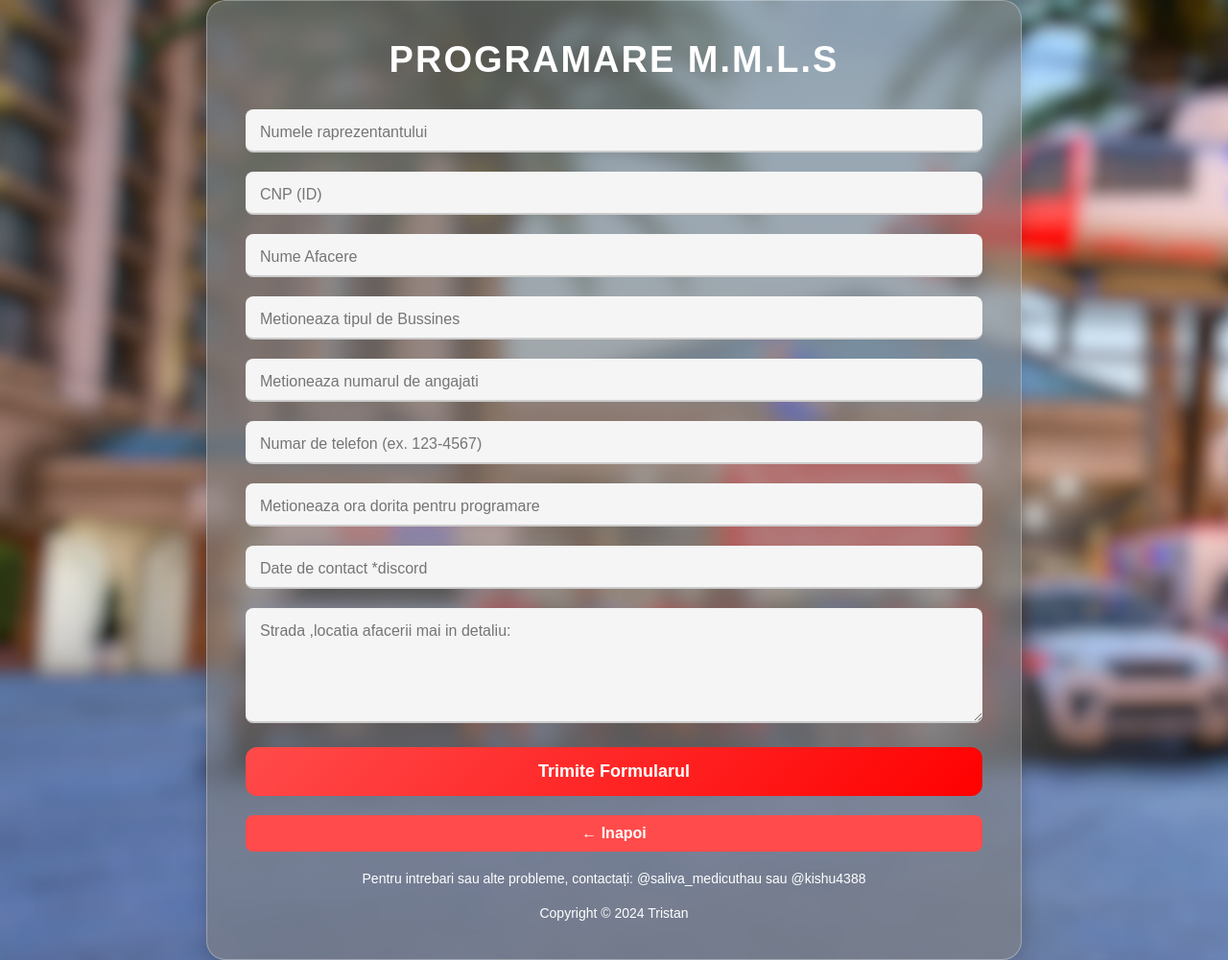
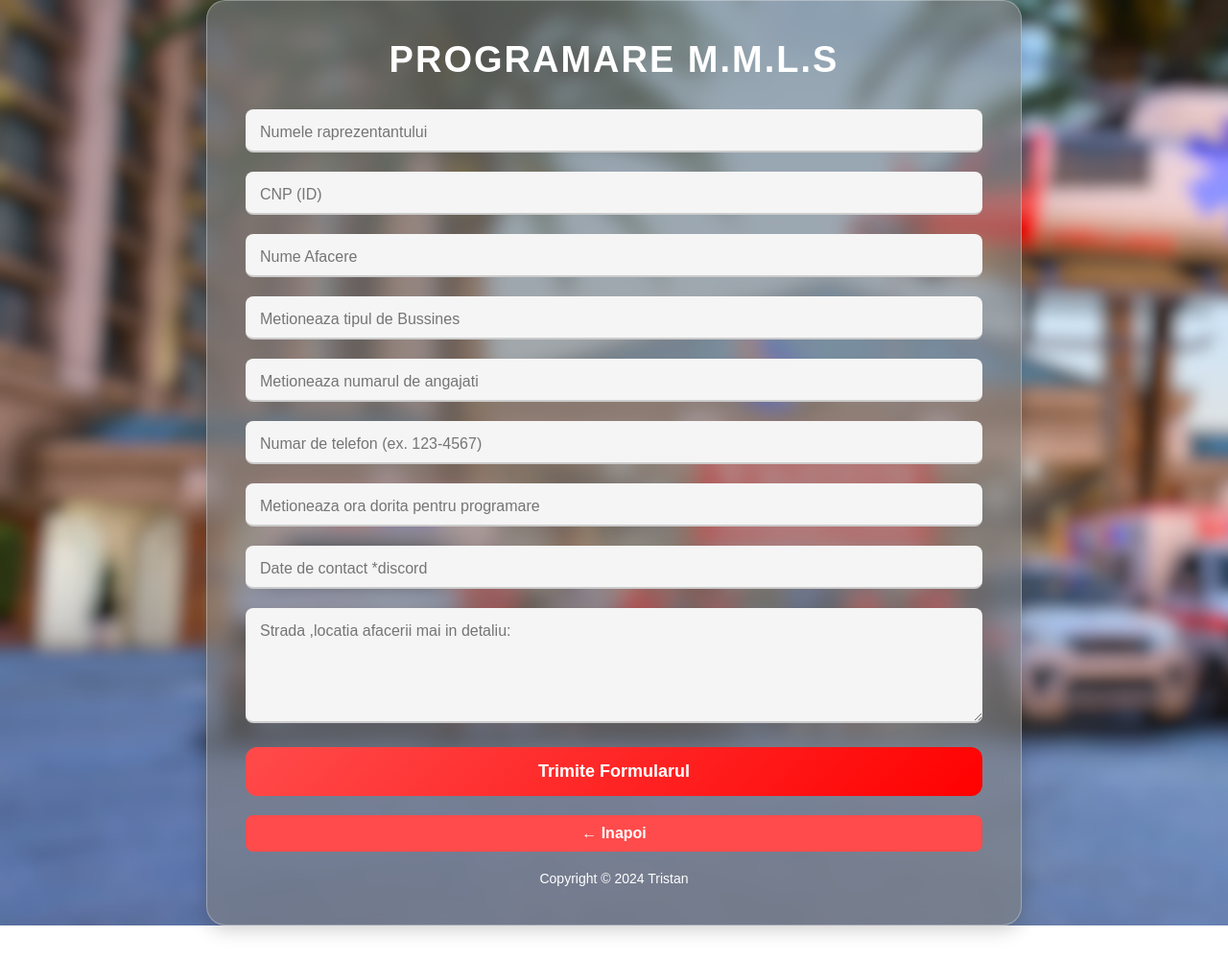
Before and after one commit to TristanfinalBo2/Programari-PCLS, a plain HTML site: page mm_page.html in a window 1280 px wide. Shown: the whole page at 96% size. After the commit the page ends 965 px from the top, so only its background shows below. Drawn offline with Linux system fonts and the light colour scheme.

Commit message:
Update mm_page.html

```diff
--- a/mm_page.html
+++ b/mm_page.html
@@ -208,7 +208,6 @@
             <input type="submit" value="Trimite Formularul" id="submit">
             <a href="index.html" class="back-button">← Inapoi</a>
         </form>
-        <small>Pentru intrebari sau alte probleme, contactați: @saliva_medicuthau sau @kishu4388 </small>
         <small>Copyright © 2024 Tristan</small>
     </div>
 
```
